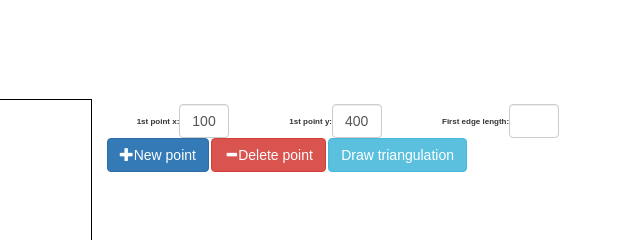
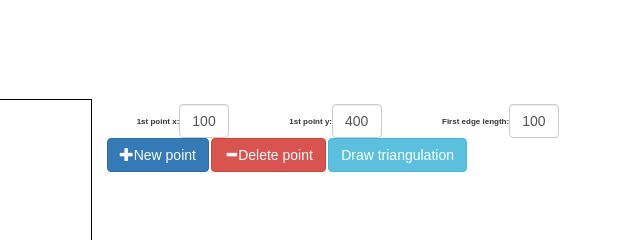
Before and after one commit to mankal111/A-Triangulation, a website: page index.html in a window 1280 px wide. Shown: the top 240 px of the page, 640-1280 px from the left. Drawn offline with Linux system fonts and the light colour scheme.

Commit message:
default values to first point and edge fields

```diff
--- a/index.html
+++ b/index.html
@@ -18,7 +18,7 @@
 				</div>
 				<div class="col-md-5">
 					<div class="row">
-						<form class="form-inline"><div class="form-group"><label for="x">1st point x:</label><input type="text" class="form-control" id="firstPointX" style="width:50px" value="100"></div><div class="form-group"><label for="y">1st point y:</label><input type="text" class="form-control" id="firstPointY" style="width:50px" value="400"></div><div class="form-group"><label for="length">First edge length:</label><input type="number" class="form-control" id="firstEdgeLength" style="width:50px"></div>
+						<form class="form-inline"><div class="form-group"><label for="x">1st point x:</label><input type="text" class="form-control" id="firstPointX" style="width:50px" value="100"></div><div class="form-group"><label for="y">1st point y:</label><input type="text" class="form-control" id="firstPointY" style="width:50px" value="400"></div><div class="form-group"><label for="length">First edge length:</label><input type="text" class="form-control" id="firstEdgeLength" style="width:50px" value="100"></div>
 						</form>
 					</div>
 					<div class="row">
```
